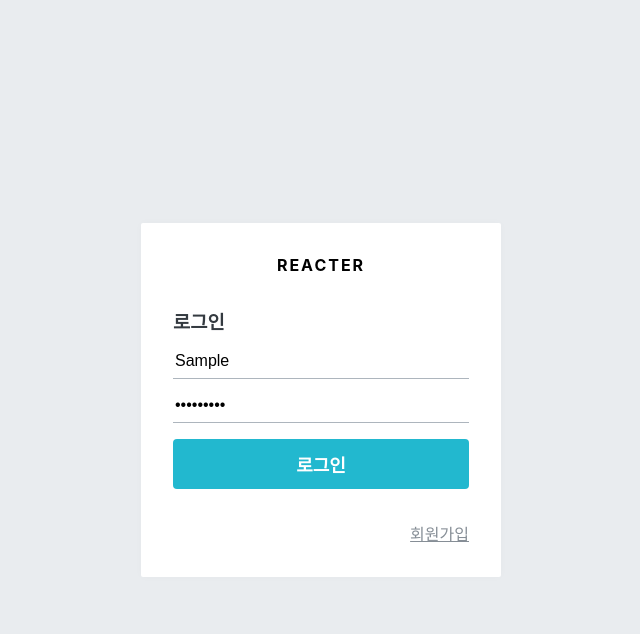
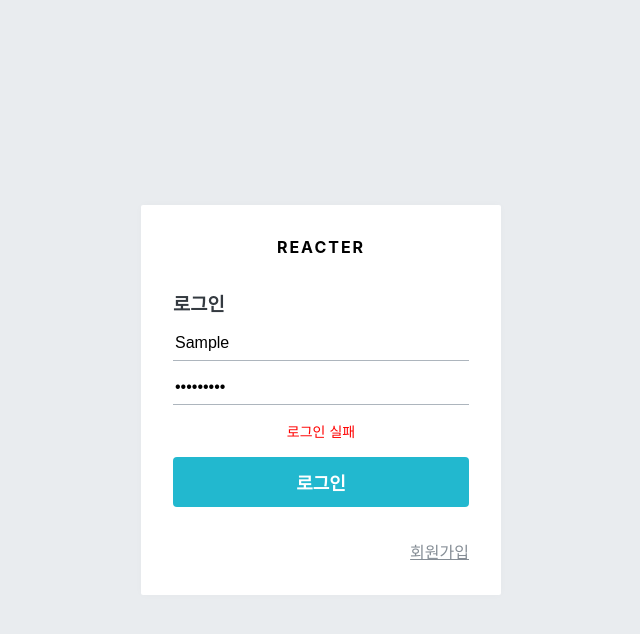
Before and after one commit to wyjeon/react-blog-tutorial, a React (Create React App) app: page /login in a window 1280 px wide. Both pictures are taken after typing "Sample", "Sample123" into the empty fields and a click on the button "로그인". Shown: the top 634 px of the page, without its empty margins (319-959 px from the left). Built offline with nearby package versions, Linux system fonts and the light colour scheme; no server answers.

Commit message:
회원 인증 에러 처리하기

```diff
--- a/src/components/auth/AuthForm.js
+++ b/src/components/auth/AuthForm.js
@@ -67,7 +67,7 @@
   register: '회원가입',
 };
 
-function AuthForm({ type, form, onChange, onSubmit }) {
+function AuthForm({ type, form, onChange, onSubmit, error }) {
   const text = textMap[type];
   return (
     <AuthFormBlock>
@@ -98,7 +98,7 @@
             value={form.passwordConfirm}
           />
         )}
-
+        {error && <ErrorMessage>{error}</ErrorMessage>}
         <ButtonWithMarginTop cyan fullWidth>
           {text}
         </ButtonWithMarginTop>
--- a/src/containers/auth/LoginForm.js
+++ b/src/containers/auth/LoginForm.js
@@ -1,4 +1,4 @@
-import React, { useEffect } from 'react';
+import React, { useEffect, useState } from 'react';
 import { useDispatch, useSelector } from 'react-redux';
 import { withRouter } from 'react-router';
 import AuthForm from '../../components/auth/AuthForm';
@@ -6,6 +6,7 @@
 import { check } from '../../modules/user';
 
 function LoginForm({ history }) {
+  const [error, setError] = useState(null);
   const dispatch = useDispatch();
   const { form, auth, authError, user } = useSelector(({ auth, user }) => ({
     form: auth.login,
@@ -37,6 +38,7 @@
     if (authError) {
       console.log('오류발생');
       console.log(authError);
+      setError('로그인 실패');
       return;
     }
     if (auth) {
@@ -62,6 +64,7 @@
       form={form}
       onChange={onChange}
       onSubmit={onSubmit}
+      error={error}
     />
   );
 }
--- a/src/containers/auth/RegisterForm.js
+++ b/src/containers/auth/RegisterForm.js
@@ -1,4 +1,4 @@
-import React, { useEffect } from 'react';
+import React, { useEffect, useState } from 'react';
 import { useDispatch, useSelector } from 'react-redux';
 import { withRouter } from 'react-router';
 import AuthForm from '../../components/auth/AuthForm';
@@ -6,6 +6,7 @@
 import { check } from '../../modules/user';
 
 function RegisterForm({ history }) {
+  const [error, setError] = useState(null);
   const dispatch = useDispatch();
   const { form, auth, authError, user } = useSelector(({ auth, user }) => ({
     form: auth.register,
@@ -30,7 +31,18 @@
   const onSubmit = e => {
     e.preventDefault();
     const { username, password, passwordConfirm } = form;
+    // 하나라도 비어 있다면
+    if ([username, password, passwordConfirm].includes('')) {
+      setError('빈 칸을 모두 입력하세요.');
+      return;
+    }
+    // 비밀번호가 일치하지 않는다면
     if (password !== passwordConfirm) {
+      setError('비밀번호가 일치하지 않습니다.');
+      dispatch(changeField({ form: 'register', key: 'password', value: '' }));
+      dispatch(
+        changeField({ form: 'register', key: 'passwordConfirm', value: '' })
+      );
       return;
     }
     dispatch(register({ username, password }));
@@ -44,8 +56,13 @@
   // 회원가입 성공/실패 처리
   useEffect(() => {
     if (authError) {
-      console.log('오류 발생');
-      console.log(authError);
+      // 계정명이 이미 존재할 때
+      if (authError.response.status === 409) {
+        setError('이미 존재하는 계정명입니다.');
+        return;
+      }
+      // 기타이뮤
+      setError('회원가입 실패');
       return;
     }
     if (auth) {
@@ -68,6 +85,7 @@
       form={form}
       onChange={onChange}
       onSubmit={onSubmit}
+      error={error}
     />
   );
 }
```
